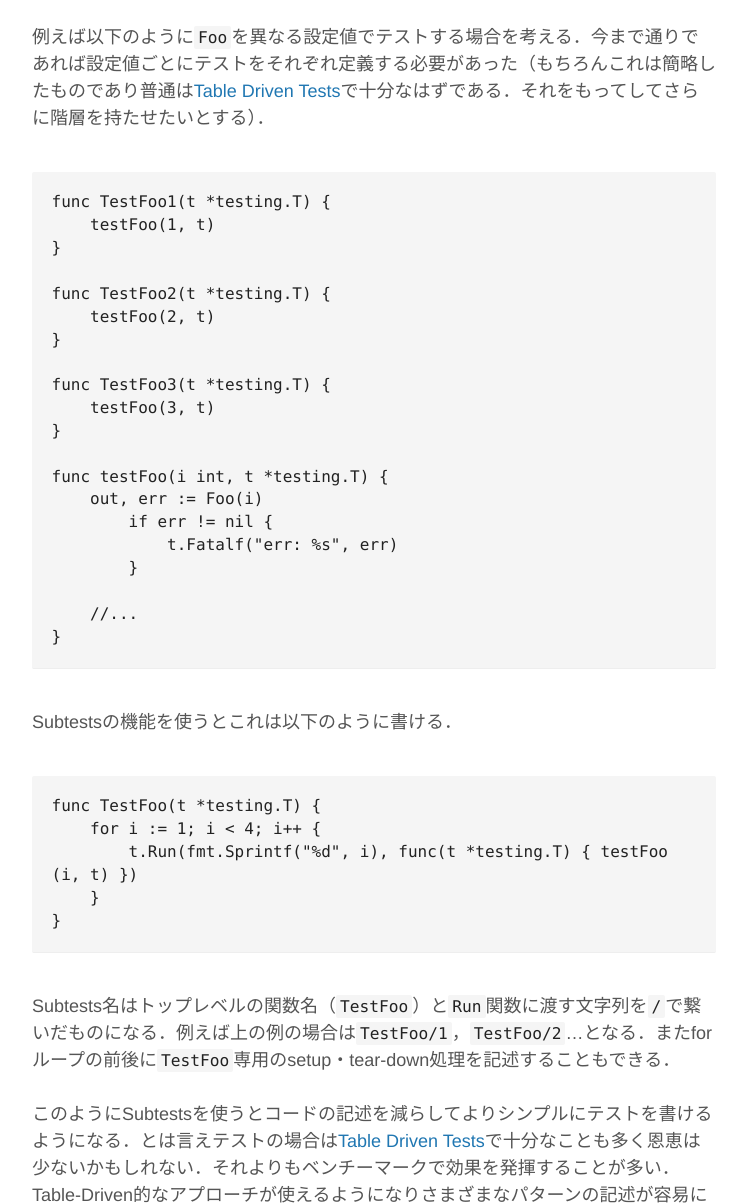
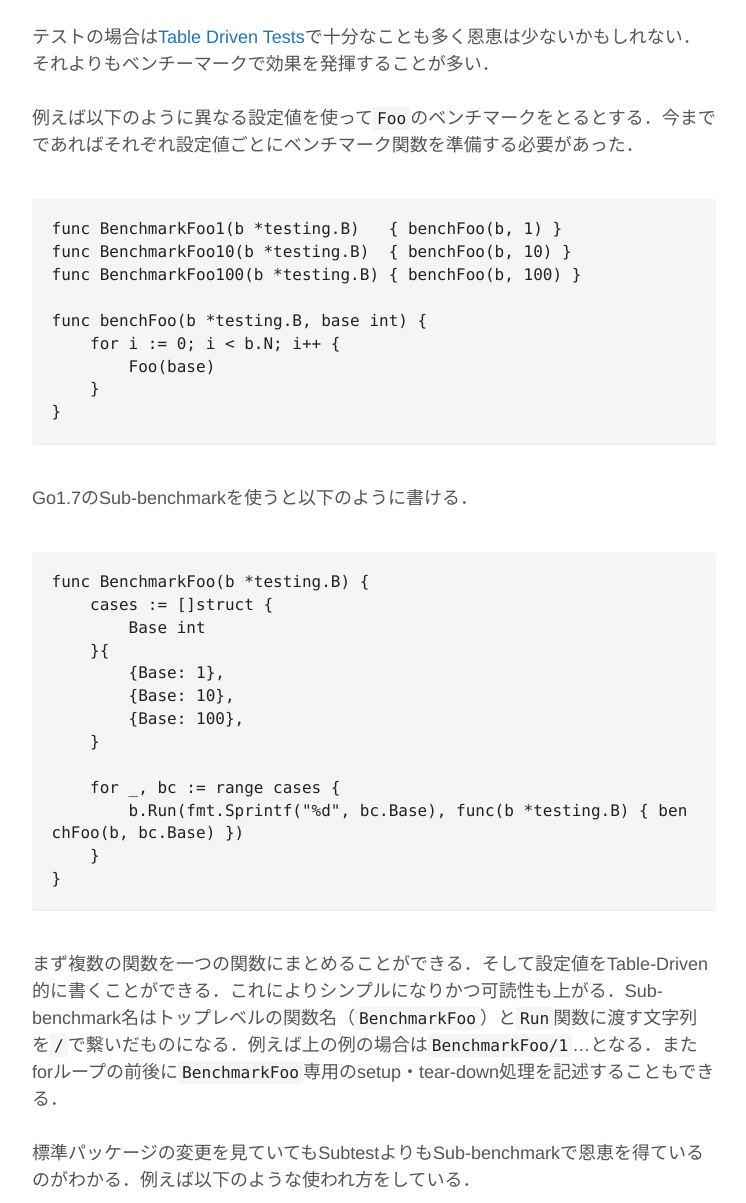
Before and after one commit to tcnksm/tcnksm.github.io, a plain HTML site: page writing/2016/08/02/go1_7-subtest/index.html in a window 1280 px wide. Shown: the part 439-1642 px from the top of the page, without its empty margins (266-1012 px from the left). Drawn offline with nearby package versions, Linux system fonts and the light colour scheme.

Commit message:
Subtests->sub-benchmark

```diff
--- a/writing/2016/08/02/go1_7-subtest/index.html
+++ b/writing/2016/08/02/go1_7-subtest/index.html
@@ -47,42 +47,41 @@
 
 <p><a href="https://tip.golang.org/doc/go1.7">Go1.7</a>では<a href="https://github.com/golang/go/wiki/TableDrivenTests">SubtestsとSub-benchmarks</a>という機能が<code>testing</code>パッケージに導入される．これを使うとテスト関数/ベンチマーク関数の中にテスト/ベンチマークを定義できるようになる．テストの場合はテストに階層を持たせることができ，ベンチマークの場合は<a href="https://github.com/golang/go/wiki/TableDrivenTests">Table Driven</a>的にベンチマークを記述することができるようになる．さらに一連のテスト/ベンチマークに対して共通のsetupとtear-downを持たせることもできる．</p>
 
-<p>例えば以下のように<code>Foo</code>を異なる設定値でテストする場合を考える．今まで通りであれば設定値ごとにテストをそれぞれ定義する必要があった（もちろんこれは簡略したものであり普通は<a href="https://github.com/golang/go/wiki/TableDrivenTests">Table Driven Tests</a>で十分なはずである．それをもってしてさらに階層を持たせたいとする）．</p>
+<p>テストの場合は<a href="https://github.com/golang/go/wiki/TableDrivenTests">Table Driven Tests</a>で十分なことも多く恩恵は少ないかもしれない．それよりもベンチーマークで効果を発揮することが多い．</p>
 
-<pre><code class="language-golang">func TestFoo1(t *testing.T) {
-    testFoo(1, t)
-}
+<p>例えば以下のように異なる設定値を使って<code>Foo</code>のベンチマークをとるとする．今までであればそれぞれ設定値ごとにベンチマーク関数を準備する必要があった．</p>
 
-func TestFoo2(t *testing.T) {
-    testFoo(2, t)
-}
+<pre><code class="language-golang">func BenchmarkFoo1(b *testing.B)   { benchFoo(b, 1) }
+func BenchmarkFoo10(b *testing.B)  { benchFoo(b, 10) }
+func BenchmarkFoo100(b *testing.B) { benchFoo(b, 100) }
 
-func TestFoo3(t *testing.T) {
-    testFoo(3, t)
-}
-
-func testFoo(i int, t *testing.T) {
-    out, err := Foo(i)
-	if err != nil {
-	    t.Fatalf(&quot;err: %s&quot;, err)
-	}
-
-    //...
-}
-</code></pre>
-
-<p>Subtestsの機能を使うとこれは以下のように書ける．</p>
-
-<pre><code class="language-golang">func TestFoo(t *testing.T) {
-    for i := 1; i &lt; 4; i++ {
-        t.Run(fmt.Sprintf(&quot;%d&quot;, i), func(t *testing.T) { testFoo(i, t) })
+func benchFoo(b *testing.B, base int) {
+    for i := 0; i &lt; b.N; i++ {
+        Foo(base)
     }
 }
 </code></pre>
 
-<p>Subtests名はトップレベルの関数名（<code>TestFoo</code>）と<code>Run</code>関数に渡す文字列を<code>/</code>で繋いだものになる．例えば上の例の場合は<code>TestFoo/1</code>，<code>TestFoo/2</code>&hellip;となる．またforループの前後に<code>TestFoo</code>専用のsetup・tear-down処理を記述することもできる．</p>
+<p>Go1.7のSub-benchmarkを使うと以下のように書ける．</p>
 
-<p>このようにSubtestsを使うとコードの記述を減らしてよりシンプルにテストを書けるようになる．とは言えテストの場合は<a href="https://github.com/golang/go/wiki/TableDrivenTests">Table Driven Tests</a>で十分なことも多く恩恵は少ないかもしれない．それよりもベンチーマークで効果を発揮することが多い．Table-Driven的なアプローチが使えるようになりさまざまなパターンの記述が容易になる．例えば標準パッケージでは以下のような使われ方をしている．</p>
+<pre><code class="language-golang">func BenchmarkFoo(b *testing.B) {
+    cases := []struct {
+        Base int
+    }{
+        {Base: 1},
+        {Base: 10},
+        {Base: 100},
+    }
+
+    for _, bc := range cases {
+        b.Run(fmt.Sprintf(&quot;%d&quot;, bc.Base), func(b *testing.B) { benchFoo(b, bc.Base) })
+    }
+}
+</code></pre>
+
+<p>まず複数の関数を一つの関数にまとめることができる．そして設定値をTable-Driven的に書くことができる．これによりシンプルになりかつ可読性も上がる．Sub-benchmark名はトップレベルの関数名（<code>BenchmarkFoo</code>）と<code>Run</code>関数に渡す文字列を<code>/</code>で繋いだものになる．例えば上の例の場合は<code>BenchmarkFoo/1</code>&hellip;となる．またforループの前後に<code>BenchmarkFoo</code>専用のsetup・tear-down処理を記述することもできる．</p>
+
+<p>標準パッケージの変更を見ていてもSubtestよりもSub-benchmarkで恩恵を得ているのがわかる．例えば以下のような使われ方をしている．</p>
 
 <ul>
 <li><a href="https://go-review.googlesource.com/#/c/23428/">https://go-review.googlesource.com/#/c/23428/</a></li>
@@ -90,7 +89,7 @@ func testFoo(i int, t *testing.T) {
 <li><a href="https://go-review.googlesource.com/#/c/23420/">https://go-review.googlesource.com/#/c/23420/</a></li>
 </ul>
 
-<p>さらにSubtestsはParallelテストの制御にも使える．<code>t.Parallel()</code>を使えば個々のテストは並行処理される．そして全てのサブテストが終了した時点でトップレベルの関数に戻る．これを使えば，並行でテストを走らせて全ての処理が終了したら後処理を行うといったことができる．</p>
+<p>またSubtestsはParallelテストの制御にも使える．<code>t.Parallel()</code>を使えば個々のテストは並行処理される．そして全てのサブテストが終了した時点でトップレベルの関数に戻る．これを使えば，並行でテストを走らせて全ての処理が終了したら後処理を行うといったことができる．</p>
 
 <h2 id="まとめ">まとめ</h2>
 
```
Also changed, not shown: writing/atom.xml (+32 -33 lines), writing/index.xml (+32 -33 lines).
